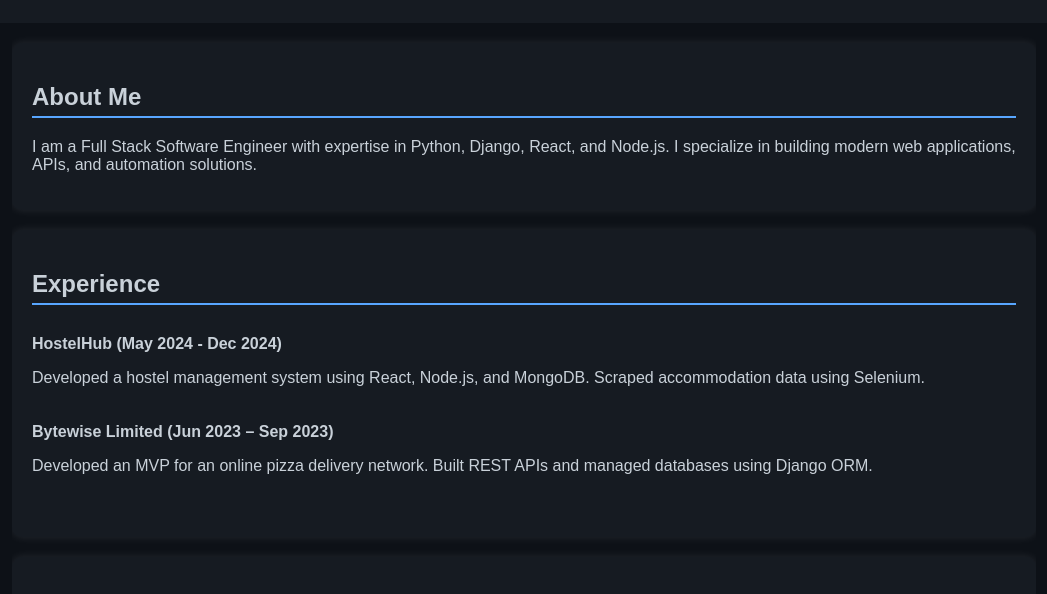
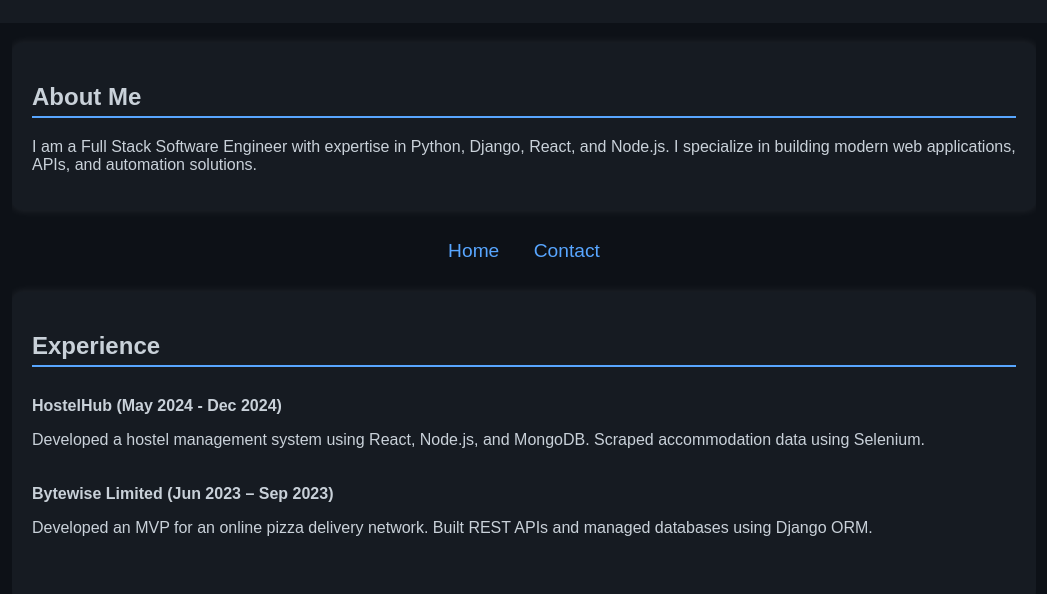
Before and after one commit to rawnsb/portfolio, a plain HTML site: page index.html in a window 1280 px wide. Shown: the part 188-782 px from the top of the page, without its empty margins (116-1163 px from the left). Drawn offline with Linux system fonts and the light colour scheme.

Commit message:
Update index.html

```diff
--- a/index.html
+++ b/index.html
@@ -22,6 +22,16 @@
             width: 80%;
             margin: auto;
             overflow: hidden;
+        }
+         nav {
+            text-align: center;
+            padding: 10px 0;
+        }
+        nav a {
+            color: #58a6ff;
+            text-decoration: none;
+            margin: 0 15px;
+            font-size: 1.2em;
         }
         section {
             background: #161b22;
@@ -69,6 +79,11 @@
             <h2>About Me</h2>
             <p>I am a Full Stack Software Engineer with expertise in Python, Django, React, and Node.js. I specialize in building modern web applications, APIs, and automation solutions.</p>
         </section>
+<nav>
+        <a href="index.html">Home</a>
+        <a href="contact.html">Contact</a>
+    </nav>
+
 
         <section>
             <h2>Experience</h2>
```
